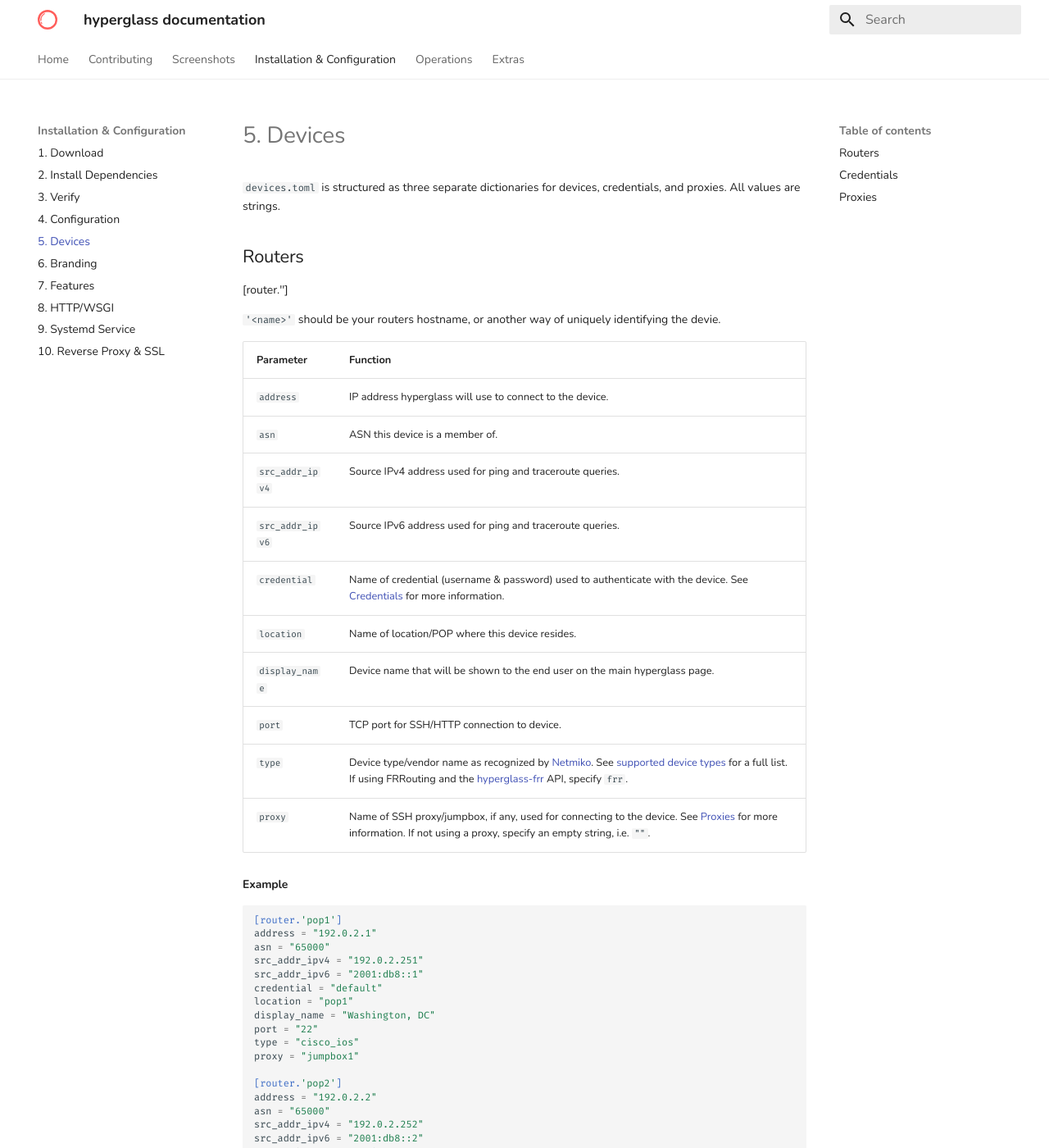
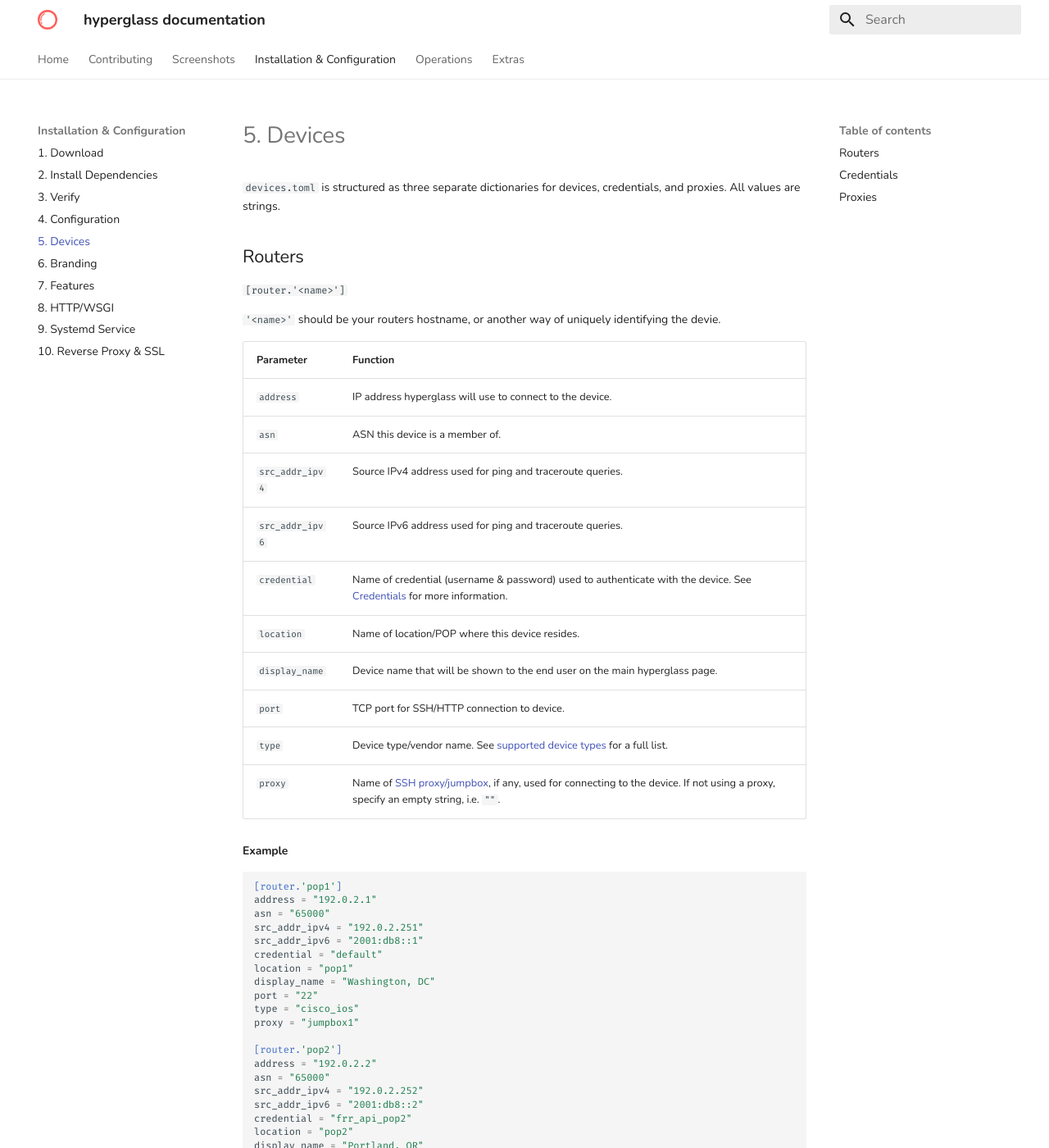
Before and after one commit to thatmattlove/hyperglass-docs, an MkDocs documentation site: the page built from docs/installation/devices.md, in a window 1280 px wide and 1400 px high. Shown: the whole window at 82% size. Built offline with MkDocs 1.6.1 and Material for MkDocs 9.7.7, drawn with Linux system fonts in a browser that asks for light colours.

Commit message:
formatting improvements

```diff
--- a/docs/installation/devices.md
+++ b/docs/installation/devices.md
@@ -2,22 +2,22 @@
 
 ## Routers
 
-[router.'<name>']
+`[router.'<name>']`
 
 `'<name>'` should be your routers hostname, or another way of uniquely identifying the devie.
 
-| Parameter       | Function                                                                                                                                                                                                                                                                                    |
-| --------------- | ------------------------------------------------------------------------------------------------------------------------------------------------------------------------------------------------------------------------------------------------------------------------------------------- |
-| `address`       | IP address hyperglass will use to connect to the device.                                                                                                                                                                                                                                    |
-| `asn`           | ASN this device is a member of.                                                                                                                                                                                                                                                             |
-| `src_addr_ipv4` | Source IPv4 address used for ping and traceroute queries.                                                                                                                                                                                                                                   |
-| `src_addr_ipv6` | Source IPv6 address used for ping and traceroute queries.                                                                                                                                                                                                                                   |
-| `credential`    | Name of credential (username & password) used to authenticate with the device. See [Credentials](#credentials) for more information.                                                                                                                                                        |
-| `location`      | Name of location/POP where this device resides.                                                                                                                                                                                                                                             |
-| `display_name`  | Device name that will be shown to the end user on the main hyperglass page.                                                                                                                                                                                                                 |
-| `port`          | TCP port for SSH/HTTP connection to device.                                                                                                                                                                                                                                                 |
-| `type`          | Device type/vendor name as recognized by [Netmiko](https://github.com/ktbyers/netmiko). See [supported device types](../../extras/supported-device-types) for a full list. If using FRRouting and the [hyperglass-frr](https://github.com/checktheroads/hyperglass-frr) API, specify `frr`. |
-| `proxy`         | Name of SSH proxy/jumpbox, if any, used for connecting to the device. See [Proxies](#proxies) for more information. If not using a proxy, specify an empty string, i.e. `""`.                                                                                                               |
+| Parameter       | Function                                                                                                                                                                      |
+| --------------- | ----------------------------------------------------------------------------------------------------------------------------------------------------------------------------- |
+| `address`       | IP address hyperglass will use to connect to the device.                                                                                                                      |
+| `asn`           | ASN this device is a member of.                                                                                                                                               |
+| `src_addr_ipv4` | Source IPv4 address used for ping and traceroute queries.                                                                                                                     |
+| `src_addr_ipv6` | Source IPv6 address used for ping and traceroute queries.                                                                                                                     |
+| `credential`    | Name of credential (username & password) used to authenticate with the device. See [Credentials](#credentials) for more information.                                          |
+| `location`      | Name of location/POP where this device resides.                                                                                                                               |
+| `display_name`  | Device name that will be shown to the end user on the main hyperglass page.                                                                                                   |
+| `port`          | TCP port for SSH/HTTP connection to device.                                                                                                                                   |
+| `type`          | Device type/vendor name. See [supported device types](../../extras/supported-device-types) for a full list.                                                                   |
+| `proxy`         | Name of [SSH proxy/jumpbox](#proxies), if any, used for connecting to the device. If not using a proxy, specify an empty string, i.e. `""`. |
 
 #### Example
 
@@ -75,8 +75,8 @@
 !!! warning "Security Warning"
     These values are stored in plain text, so make sure the accounts are restricted.
 
-| Parameter       | Function                                                                                                                                                                                                                                                                               |
-| --------------- | -------------------------------------------------------------------------------------------------------------------------------------------------------------------------------------------------------------------------------------------------------------------------------------- |
+| Parameter     | Function                                                                                                                                                                                                                                                                               |
+| ------------- | -------------------------------------------------------------------------------------------------------------------------------------------------------------------------------------------------------------------------------------------------------------------------------------- |
 | `address`     | IP address hyperglass will use to connect to the device.                                                                                                                                                                                                                               |
 | `username`    | Username for SSH authentication to the proxy server/jumpbox. SSH Key authentication is not yet supported.                                                                                                                                                                              |
 | `password`    | Plain text password for SSH authentication to the proxy server/jumpbox.                                                                                                                                                                                                                |
```
